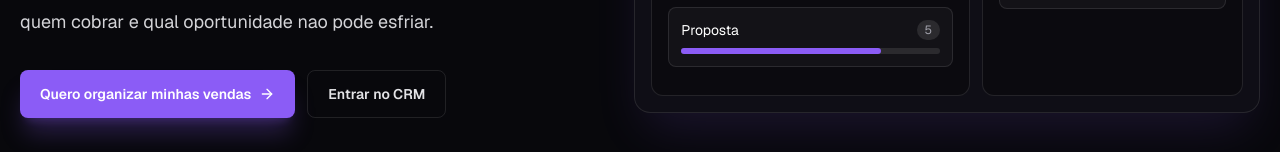
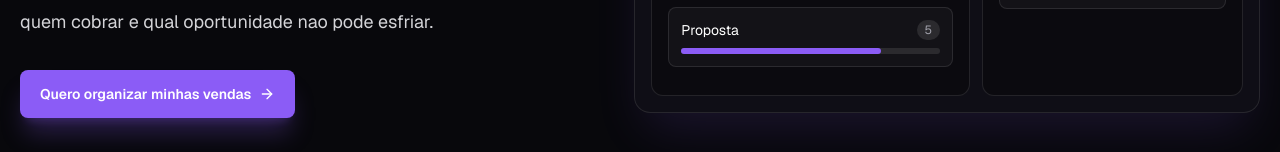
Before and after one commit to Reinatofarias/origoCRM, a Next.js app: page / in a window 1280 px wide. Shown: the part 640-792 px from the top of the page. Built offline with nearby package versions, Linux system fonts and the light colour scheme.

Commit message:
Remove duplicate login CTA from landing hero

```diff
--- a/src/components/marketing/landing-page.tsx
+++ b/src/components/marketing/landing-page.tsx
@@ -110,9 +110,6 @@ export function LandingPage() {
             <Link className="flex h-12 items-center justify-center gap-2 rounded-lg bg-[#8B5CF6] px-5 text-sm font-semibold shadow-xl shadow-[#8B5CF6]/25 transition hover:bg-[#7C3AED]" href="/checkout">
               Quero organizar minhas vendas
               <ArrowRight className="h-4 w-4" />
-            </Link>
-            <Link className="flex h-12 items-center justify-center gap-2 rounded-lg border border-white/10 px-5 text-sm font-semibold text-zinc-200 transition hover:bg-white/[0.06]" href="/login">
-              Entrar no CRM
             </Link>
           </div>
           <div className="mt-8 grid grid-cols-2 gap-3 text-sm text-zinc-400 sm:grid-cols-4">
```
